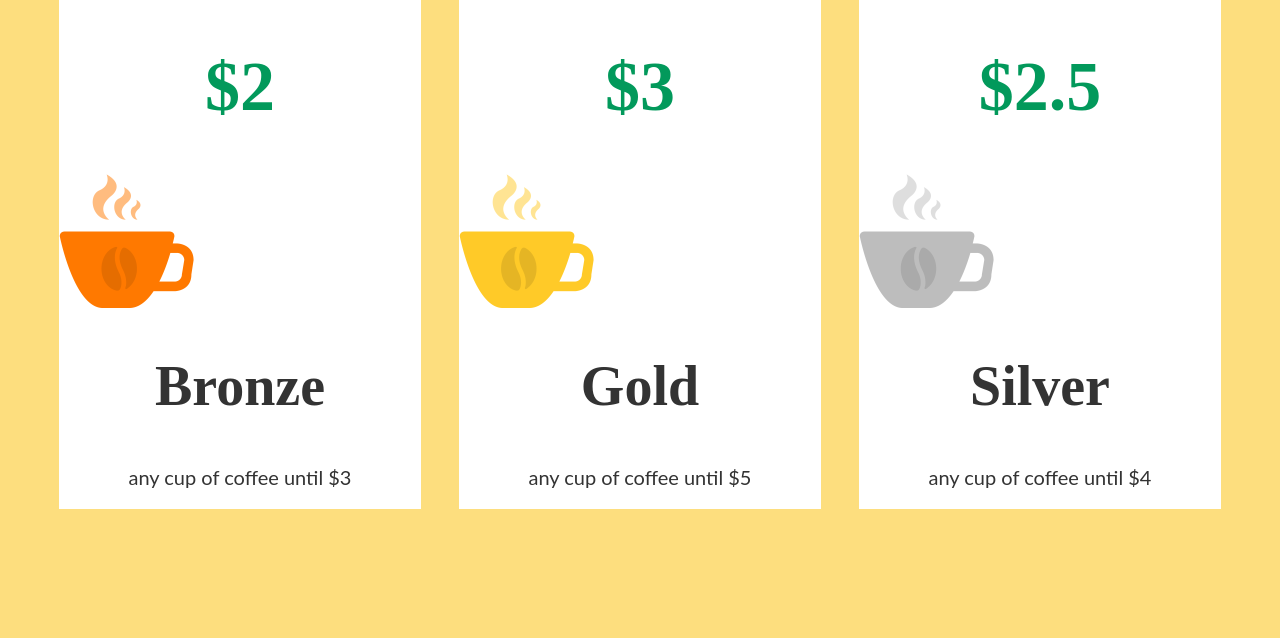
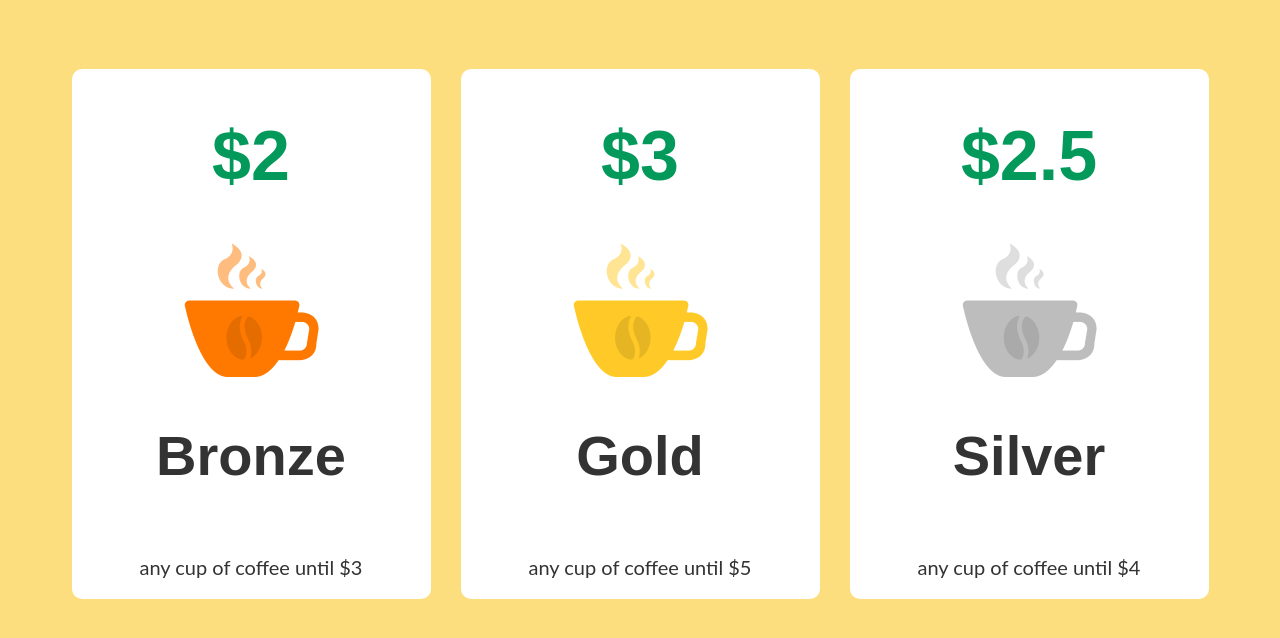
Before and after one commit to SA-Masih/cup_plans, a plain HTML site: page index.html in a window 1280 px wide. Drawn offline with Linux system fonts and the light colour scheme.

Commit message:
this is first commit

```diff
--- a/scss/style.scss
+++ b/scss/style.scss
@@ -1,48 +1,41 @@
 @import "normalize";
 * {
     box-sizing: border-box;
-
 }
 body {
-
-
-
     background: #fdde7e;
-    font-family: Times New Roman;
+    font-family: arial;
 }
 .container {
-    justify-content: space-around;
+    display: flex;
+    justify-content: center;
     width: 100%;
     max-width: 1200px;
+    padding: 15px;
     margin-right: auto;
     margin-left: auto;
-    display: flex;
+    margin-top: 39px;
 }
 .box {
+    margin-top: 39px;
+    width: 359px;
+    margin: 15px;
     background-color: #fff;
-    width: 362px;
+    display: flex;
+    align-items: center;
+    flex-direction: column;
+    border-radius: 10px;
 }
 .headers {
-    justify-content: center;
     color: #02995b;
     font-size: 70px;
-    display: flex;
 }
 .text {
-    display: flex;
     color: #333333;
     font-size: 56px;
-    justify-content: center;
 }
 .paragraph {
-    justify-content: center;
-    display: flex;
     font-size: 20px;
     color: #333333;
     font-family: Lato;
 }
-img{
-	display: flex;
-	justify-content:center;
-
-}
```
Also changed, not shown: css/style.css.
